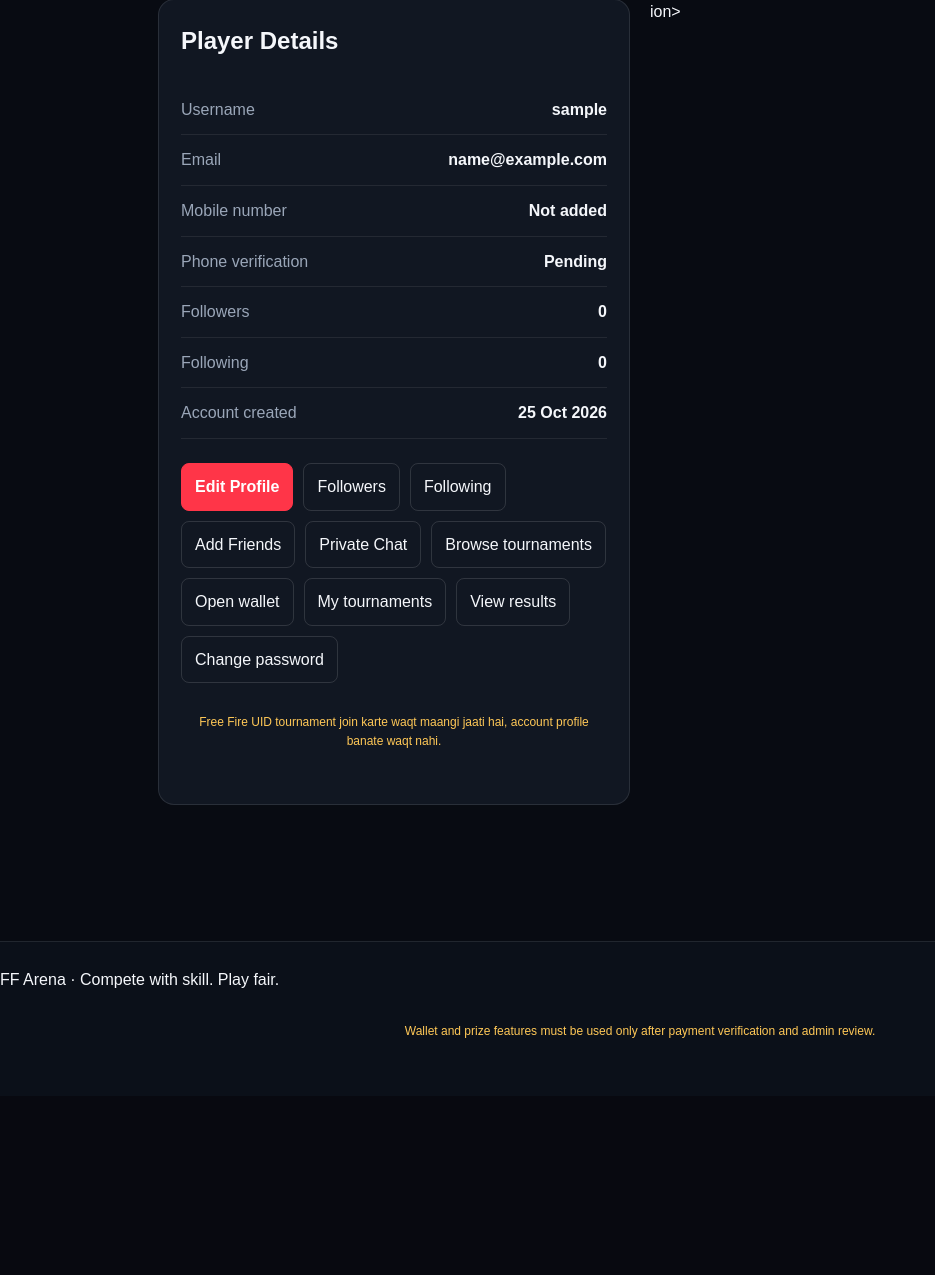
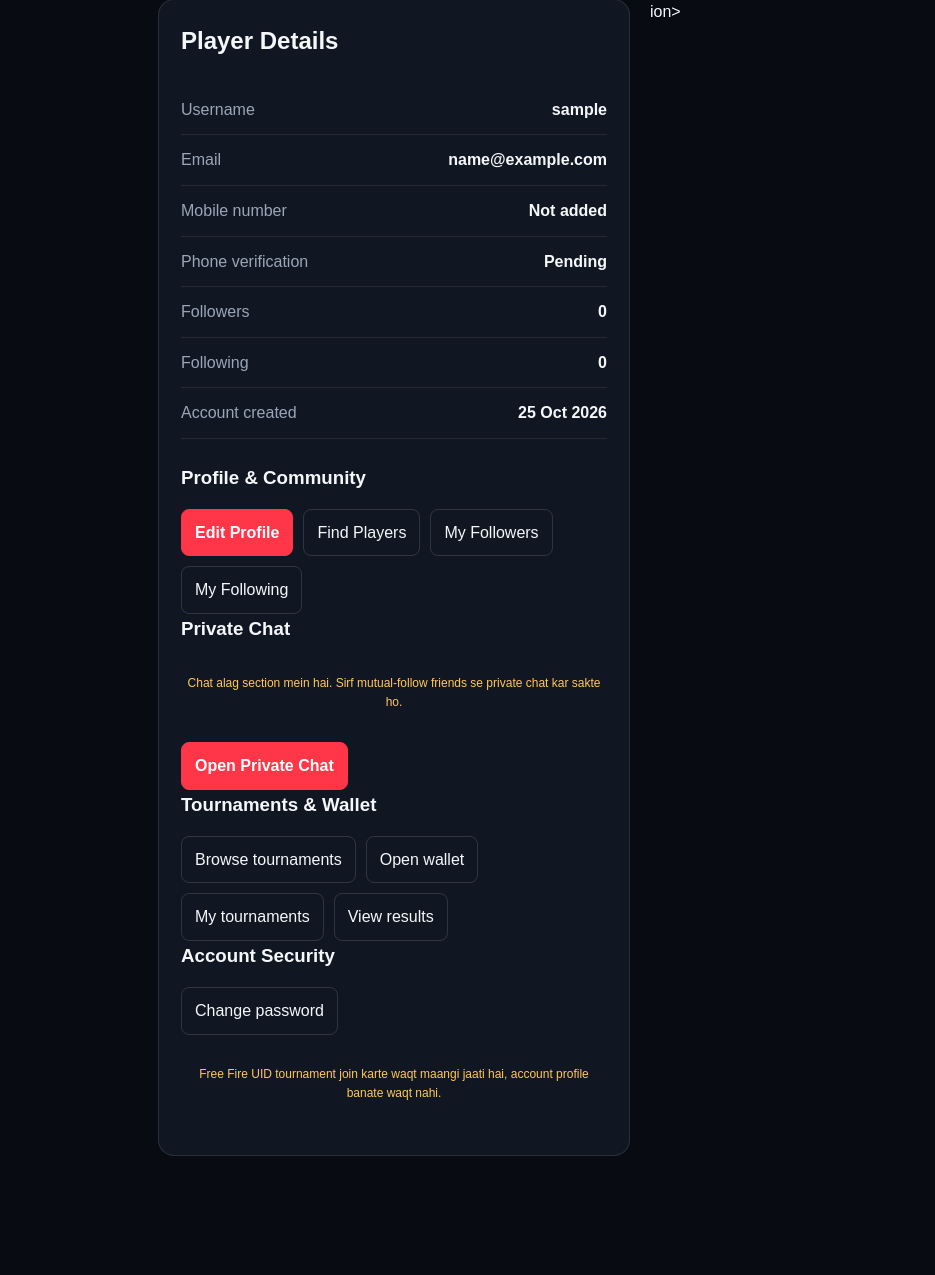
Before and after one commit to workload139-creator/FREEFIRE-TOURANAMENT-, a Django app: page /accounts/profile/ in a window 1280 px wide. Shown: the part 355-1630 px from the top of the page, without its empty margins (0-935 px from the left). Before the commit the page ends 1393 px from the top, so only its background shows below. Run offline with Django 5.2, Linux system fonts and the light colour scheme; the visitor is signed in with stand-in values (Sample User, id 1); data comes from the database, SQL or seed files in the repository; data that the repository does not hold is empty.

Commit message:
Separate profile follow lists and private chat links

```diff
--- a/templates/accounts/profile.html
+++ b/templates/accounts/profile.html
@@ -24,16 +24,25 @@
         <div class="profile-item"><span>Following</span><strong>{{ following_count }}</strong></div>
         <div class="profile-item"><span>Account created</span><strong>{{ player.date_joined|date:"d M Y" }}</strong></div>
       </div>
+      <h3>Profile & Community</h3>
       <div class="profile-actions">
         <a class="primary" href="{% url 'accounts:profile_edit' %}">Edit Profile</a>
-        <a href="{% url 'social:followers' %}">Followers</a><a href="{% url 'social:following' %}">Following</a>
-        <a href="{% url 'social:home' %}">Add Friends</a><a href="{% url 'chat:home' %}">Private Chat</a>
+        <a href="{% url 'social:home' %}">Find Players</a>
+        <a href="{% url 'social:followers' %}">My Followers</a>
+        <a href="{% url 'social:following' %}">My Following</a>
+      </div>
+      <h3>Private Chat</h3>
+      <p class="footer-note">Chat alag section mein hai. Sirf mutual-follow friends se private chat kar sakte ho.</p>
+      <div class="profile-actions"><a class="primary" href="{% url 'chat:home' %}">Open Private Chat</a></div>
+      <h3>Tournaments & Wallet</h3>
+      <div class="profile-actions">
         <a href="{% url 'tournaments:list' %}">Browse tournaments</a>
         <a href="{% url 'accounts:wallet' %}">Open wallet</a>
         <a href="{% url 'tournaments:my_registrations' %}">My tournaments</a>
         <a href="{% url 'tournaments:results' %}">View results</a>
-        <a href="{% url 'accounts:password_change' %}">Change password</a>
       </div>
+      <h3>Account Security</h3>
+      <div class="profile-actions"><a href="{% url 'accounts:password_change' %}">Change password</a></div>
       <p class="footer-note">Free Fire UID tournament join karte waqt maangi jaati hai, account profile banate waqt nahi.</p>
     </section>
 ion>
```
